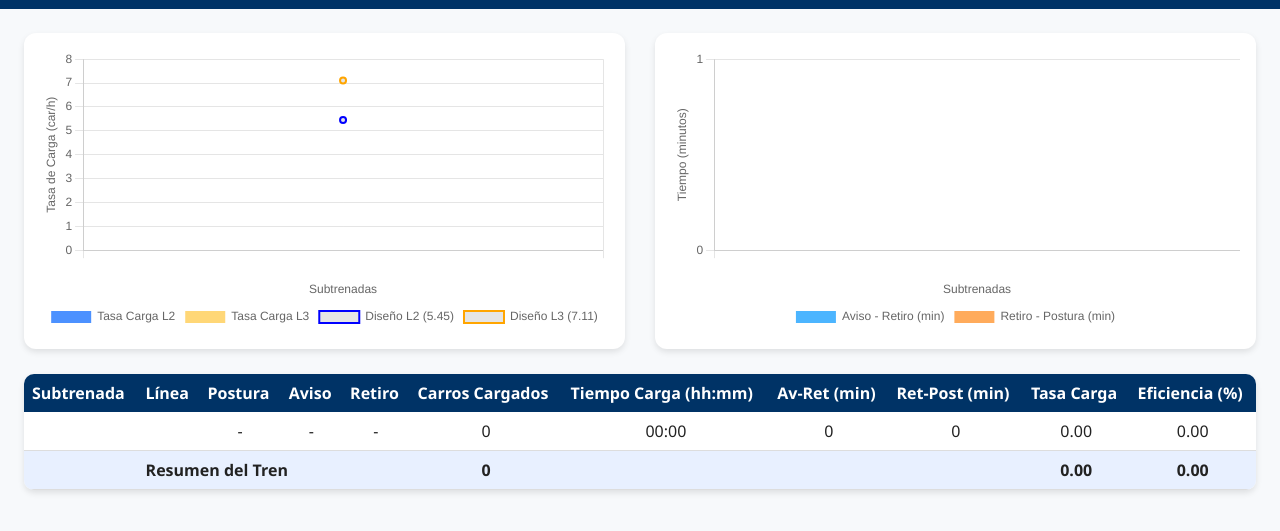
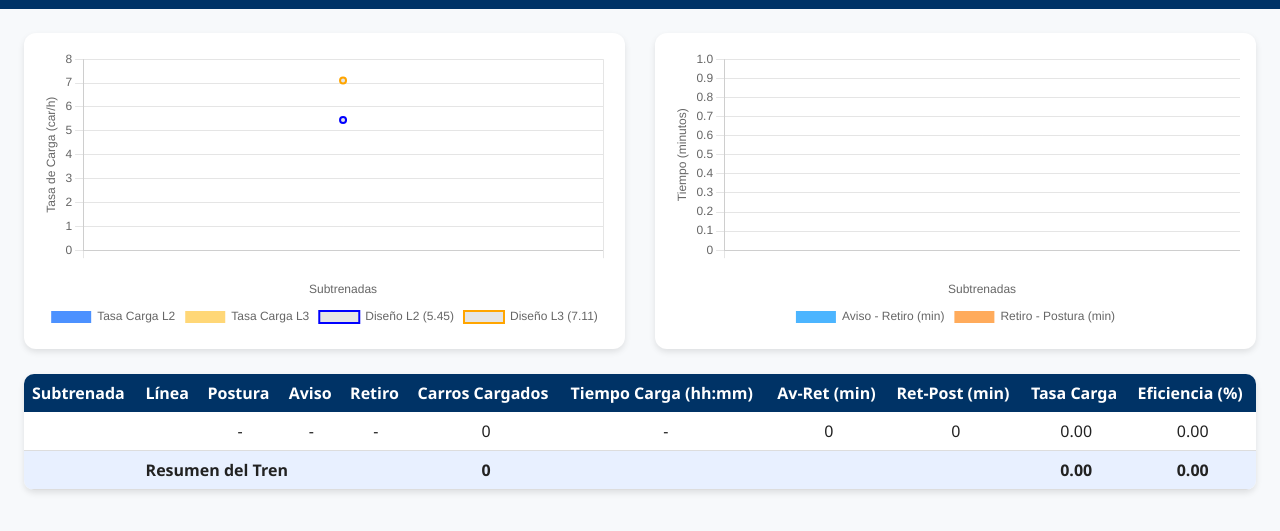
Before and after one commit to Linhartwa/fepasa-dashboard, a website: page index.html in a window 1280 px wide. Shown: the part 65-596 px from the top of the page. Drawn offline with nearby package versions, Linux system fonts and the light colour scheme.

Commit message:
index.html

```diff
--- a/index.html
+++ b/index.html
@@ -23,13 +23,8 @@
       height: 50px;
       margin-right: 15px;
     }
-    h1 {
-      font-size: 22px;
-      margin: 0;
-    }
-    .container {
-      padding: 24px;
-    }
+    h1 { font-size: 22px; margin: 0; }
+    .container { padding: 24px; }
     .charts {
       display: flex;
       gap: 30px;
@@ -44,10 +39,7 @@
       flex: 1 1 45%;
       min-width: 400px;
     }
-    canvas {
-      width: 100%;
-      height: 320px;
-    }
+    canvas { width: 100%; height: 320px; }
     table {
       border-collapse: collapse;
       width: 100%;
@@ -115,20 +107,8 @@
   <script>
     const params = new URLSearchParams(window.location.search);
 
-    const parseNumList = (str) => {
-      return (str || "")
-        .replace(/%20/g, " ")
-        .split(",")
-        .map(s => Number(s.trim()))
-        .filter(n => !isNaN(n));
-    };
-
-    const parseTextList = (str) => {
-      return (str || "")
-        .replace(/%20/g, " ")
-        .split(",")
-        .map(s => s.trim());
-    };
+    const parseNumList = (str) => (str || "").replace(/%20/g, " ").split(",").map(s => Number(s.trim())).filter(n => !isNaN(n));
+    const parseTextList = (str) => (str || "").replace(/%20/g, " ").split(",").map(s => s.trim());
 
     const tren = params.get("tren") || "";
     const subtrenadas = parseTextList(params.get("subtrenadas"));
@@ -137,7 +117,6 @@
     const aviso = parseTextList(params.get("aviso"));
     const retiro = parseTextList(params.get("retiro"));
     const cargados = parseNumList(params.get("cargados"));
-    const tiempoCarga = parseNumList(params.get("tiempoCarga"));
     const avisoRetiro = parseNumList(params.get("avisoRetiro"));
     const avisoPostura = parseNumList(params.get("avisoPostura"));
     const tasaCarga = parseNumList(params.get("tasaCarga"));
@@ -145,23 +124,25 @@
 
     document.getElementById("titulo").innerText = `📊 Análisis de Carga - Tren ${tren}`;
 
+    // Formato de fecha
     const formatDateTime = (dt) => {
       if (!dt || dt === "null" || dt === "") return "-";
       const parsed = new Date(dt);
       if (isNaN(parsed.getTime())) return dt;
       return parsed.toLocaleString("es-CL", {
-        day: "2-digit",
-        month: "2-digit",
-        year: "numeric",
-        hour: "2-digit",
-        minute: "2-digit"
+        day: "2-digit", month: "2-digit", year: "numeric",
+        hour: "2-digit", minute: "2-digit"
       });
     };
 
-    // 🔹 Función para convertir minutos a formato hh:mm
-    const formatTimeHHMM = (minutes) => {
-      const h = Math.floor(minutes / 60);
-      const m = Math.floor(minutes % 60);
+    // Calcular diferencia en hh:mm
+    const calcDiffHHMM = (start, end) => {
+      const startDate = new Date(start);
+      const endDate = new Date(end);
+      if (isNaN(startDate) || isNaN(endDate)) return "-";
+      const diffMin = Math.floor((startDate - endDate) / 60000);
+      const h = Math.floor(Math.abs(diffMin) / 60);
+      const m = Math.abs(diffMin) % 60;
       return `${String(h).padStart(2, '0')}:${String(m).padStart(2, '0')}`;
     };
 
@@ -171,6 +152,8 @@
     for (let i = 0; i < subtrenadas.length; i++) {
       const fila = document.createElement("tr");
 
+      const tiempoCargaHHMM = calcDiffHHMM(postura[i], aviso[i]);
+
       const datos = [
         subtrenadas[i] || "",
         lineas[i] || "",
@@ -178,7 +161,7 @@
         formatDateTime(aviso[i]),
         formatDateTime(retiro[i]),
         cargados[i] || 0,
-        formatTimeHHMM(tiempoCarga[i] || 0),  // ⏱ en formato hh:mm
+        tiempoCargaHHMM,  // 🔹 calculado dinámicamente
         Math.round(avisoRetiro[i] || 0),
         Math.round(avisoPostura[i] || 0),
         (tasaCarga[i] || 0).toFixed(2),
@@ -248,18 +231,12 @@
           {
             label: "Diseño L2 (5.45)",
             data: subtrenadas.map(() => 5.45),
-            borderColor: "blue",
-            borderWidth: 2,
-            type: "line",
-            fill: false
+            borderColor: "blue", borderWidth: 2, type: "line", fill: false
           },
           {
             label: "Diseño L3 (7.11)",
             data: subtrenadas.map(() => 7.11),
-            borderColor: "orange",
-            borderWidth: 2,
-            type: "line",
-            fill: false
+            borderColor: "orange", borderWidth: 2, type: "line", fill: false
           }
         ]
       },
@@ -279,49 +256,18 @@
       data: {
         labels: subtrenadas,
         datasets: [
-          {
-            label: "Aviso - Retiro (min)",
-            data: avisoRetiro.map(v => Math.round(v || 0)),
-            backgroundColor: "rgba(0, 150, 255, 0.7)"
-          },
-          {
-            label: "Retiro - Postura (min)",
-            data: avisoPostura.map(v => Math.round(v || 0)),
-            backgroundColor: "rgba(255, 150, 50, 0.8)"
-          }
+          { label: "Aviso - Retiro (min)", data: avisoRetiro.map(v => Math.round(v || 0)), backgroundColor: "rgba(0,150,255,0.7)" },
+          { label: "Retiro - Postura (min)", data: avisoPostura.map(v => Math.round(v || 0)), backgroundColor: "rgba(255,150,50,0.8)" }
         ]
       },
       options: {
         plugins: { legend: { position: "bottom" } },
         scales: {
-          y: {
-            beginAtZero: true,
-            title: { display: true, text: "Tiempo (minutos)" },
-            ticks: {
-              stepSize: 1,
-              callback: (value) => Math.round(value)
-            }
-          },
+          y: { beginAtZero: true, title: { display: true, text: "Tiempo (minutos)" } },
           x: { title: { display: true, text: "Subtrenadas" } }
         }
       },
-      plugins: [{
-        id: 'mostrarValoresTiempos',
-        afterDatasetsDraw(chart) {
-          const { ctx } = chart;
-          chart.data.datasets.forEach((dataset, i) => {
-            chart.getDatasetMeta(i).data.forEach((bar, index) => {
-              const value = dataset.data[index];
-              if (value && value > 0) {
-                ctx.fillStyle = '#000';
-                ctx.font = 'bold 12px Segoe UI';
-                ctx.textAlign = 'center';
-                ctx.fillText(Math.round(value), bar.x, bar.y - 5);
-              }
-            });
-          });
-        }
-      }]
+      plugins: [mostrarValores]
     });
   </script>
 </body>
```
